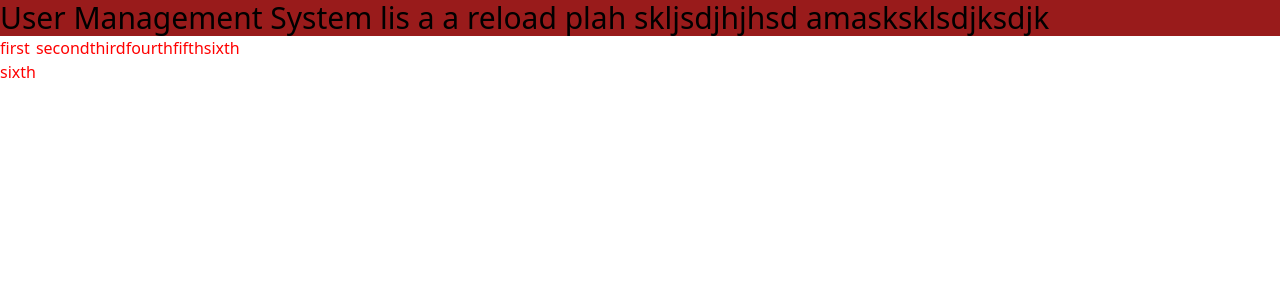
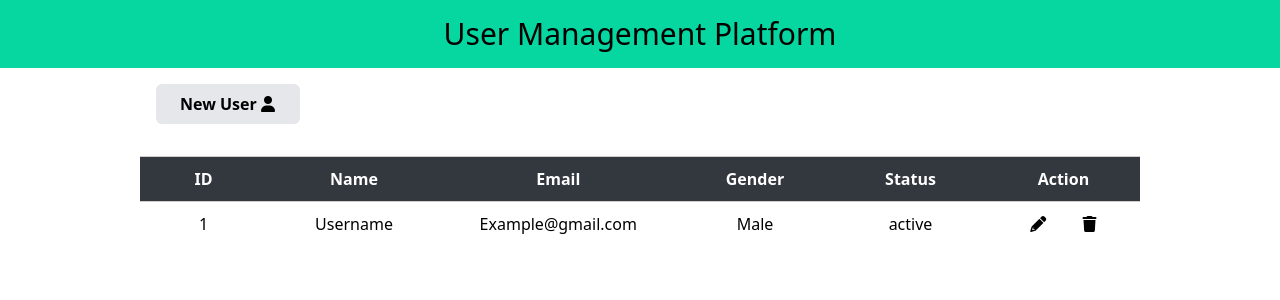
Before and after one commit to Ayothegod/Crud-Application, a Node server app: template views/index.html in a window 1280 px wide. Shown: the top 300 px of the page. Run offline with Node 20, Linux system fonts and the light colour scheme; the template is opened without the code that fills it, so the values that code supplies are empty; some libraries are stand-ins or nearby versions.

Commit message:
started using an html file for index/add_user , will convert to ejs later and defined the various route. only thing left is to do the add_user route -> without tutorials->tutorials is deleted

```diff
--- a/index.js
+++ b/index.js
@@ -2,18 +2,22 @@ const express = require('express')
 const app = express()
 const morgan = require('morgan')
 const bodyparser = require('body-parser')
+const dotenv = require('dotenv')
+port = process.env.PORT || 2000
+const path = require('path')
 
 app.use(morgan('tiny'))
-app.set('view engine',"ejs")
+dotenv.config({path:".env"})
+
 app.use(bodyparser.urlencoded({extended:true}))
 app.use(bodyparser.json())
-port = process.env.PORT || 3000
-// app.use(express.static('views'))
+
+app.set('view engine',"ejs")
 
 
 app.get('/',(req,res)=> {
     res.render('base')
 })
 
-app.listen(port , () => console.log('server is ruuning on localhost:3000')
+app.listen(port , () => console.log(`server is on ${port}`)
 )
--- a/public/style.css
+++ b/public/style.css
@@ -1,3 +1,38 @@
-body{
-    background-color: red;
+
+.table{
+    display: flex;
+    flex-direction: column;
+    /* gap: 20px; */
+    max-width: 1000px;
 }
+/* .table-head{
+    display: flex;
+    align-items: center;
+    justify-content: space-evenly;
+    width: 1000px;
+    border-top: 1px solid rgb(211, 202, 202);
+}
+.table-body{
+    display: flex;
+    align-items: center;
+    justify-content: space-evenly;
+    width: 1000px;
+    border-top: 1px solid rgb(211, 202, 202);
+} */
+.table-head{
+    background-color: #32383e;
+    color: white;
+}
+.table-body:hover{
+    background-color: #06d6a0;
+}
+.table-head th{
+    padding: 10px 0;
+    width: 500px;
+    border-top: 1px solid rgb(211, 202, 202);
+}
+.table-body td{
+    width: 500px;
+    border-top: 1px solid rgb(211, 202, 202);
+    padding: 10px 0;
+}
--- a/views/base.ejs
+++ b/views/base.ejs
@@ -1,6 +1,5 @@
 
 
-<%- include('include/_header') %>
+<%- include('include/_header')%>
 
-
-<%- include('include/_footer') %>
+<%- include('include/_footer')%>
--- a/views/index.html
+++ b/views/index.html
@@ -1,69 +1,63 @@
 <!DOCTYPE html>
 <html lang="en">
-<head>
-    <meta charset="UTF-8">
-    <meta http-equiv="X-UA-Compatible" content="IE=edge">
-    <meta name="viewport" content="width=device-width, initial-scale=1.0">
+  <head>
+    <meta charset="UTF-8" />
+    <meta http-equiv="X-UA-Compatible" content="IE=edge" />
+    <meta name="viewport" content="width=device-width, initial-scale=1.0" />
     <title>Crud Application</title>
+    <link
+      rel="stylesheet"
+      href="https://cdnjs.cloudflare.com/ajax/libs/font-awesome/6.2.0/css/all.min.css"
+      integrity="sha512-xh6O/CkQoPOWDdYTDqeRdPCVd1SpvCA9XXcUnZS2FmJNp1coAFzvtCN9BmamE+4aHK8yyUHUSCcJHgXloTyT2A=="
+      crossorigin="anonymous"
+      referrerpolicy="no-referrer"
+    />
     <script src="https://cdn.tailwindcss.com"></script>
-    <style>
-        .wrapper{
-            display: grid;
-            color:red;
-            width: 100px;
-            grid-template-columns: repeat(6,1fr);
-        }
-    </style>
-</head>
-<body>
-    <div class="container">
-        <header class="bg-red-800">
-            <nav>
-                <a href="/" class="text-3xl">User Management System lis a a reload plah skljsdjhjhsd amasksklsdjksdjk</a>
-            </nav>
-        </header>
+    <link rel="stylesheet" href="../public/style.css">
+  </head>
+  <body >
+    <div >
+      <header class="text-3xl text-center py-4 bg-[#06d6a0]">User Management Platform</header>
     </div>
-    <div class="container">
-        <a href="/add-user">
-            <!-- <svg xmlns="http://www.w3.org/2000/svg" fill="none" viewBox="0 0 24 24" stroke-width="1.5" stroke="currentColor" class="w-6 h-6">
-            <path  stroke-linecap="round" stroke-linejoin="round" d="M3 16.5v2.25A2.25 2.25 0 005.25 21h13.5A2.25 2.25 0 0021 18.75V16.5M16.5 12L12 16.5m0 0L7.5 12m4.5 4.5V3" />
-          </svg> -->
-          </a>
-    </div>
-    <div class="container w-96">
+    <main class="w-[1000px] text-center mx-auto">
+      <div class="flex mt-4 ml-4 bg-gray-200 w-36 rounded-md ">
+        <a href="/add-user" class="px-4 py-2 ">
+          <span class="font-bold px-2">New User <i class="fa-solid fa-user"></i></span>
+        </a>
+      </div>
+      <div class=" flex align-center justify-center mt-8">
         <form action="/" method="POST">
-            <!-- border-separate  border-spacing-20 //border border-red-800 // border border-red-500 -->
-            <!--
-
-             -->
-             <!-- <div class="m-8 border w-96" style="background-color: red;">
-                <div class="first flex justify-between ">
-                    <p>ID</p>
-                    <p>Name</p>
-                    <p>Email</p>
-                    <p>Gender</p>
-                    <p>Status</p>
-                    <p>Action</p>
-                </div>
-                <div class="second flex">
-                    <p>1</p>
-                    <p>Username</p>
-                    <p>Example@gmail.com</p>
-                    <p>Male</p>
-                    <p>Coding</p>
-                    <p>Action</p>
-                </div>
-             </div> -->
+          <table class="table">
+            <thead>
+              <tr class="table-head">
+                <th>ID</th>
+                <th>Name</th>
+                <th>Email</th>
+                <th>Gender</th>
+                <th>Status</th>
+                <th>Action</th>
+              </tr>
+            </thead>
+            <tbody >
+              <tr class=" table-body">
+                <td>1</td>
+                <td>Username</td>
+                <td>Example@gmail.com</td>
+                <td>Male</td>
+                <td>active</td>
+                <td>
+                    <a href="update">
+                        <span><i class="fa-solid fa-pencil mr-8"></i></span>
+                    </a>
+                    <a href="delete">
+                        <span><i class="fa-solid fa-trash"></i></span>
+                    </a>
+                </td>
+              </tr>
+            </tbody>
+          </table>
         </form>
-        <div class="wrapper">
-            <div class="first-column">first</div>
-            <div class="second-column">second</div>
-            <div class="third-column">third</div>
-            <div class="fourth-column">fourth</div>
-            <div class="fifth-column">fifth</div>
-            <div class="sixth-column">sixth</div>
-            <div class="sixth-column">sixth</div>
-        </div>
-    </div>
-</body>
+      </div>
+    </main>
+  </body>
 </html>
```
Also changed, not shown: views/add_user.html (added, +35 -0 lines), assets/style.css (deleted).
